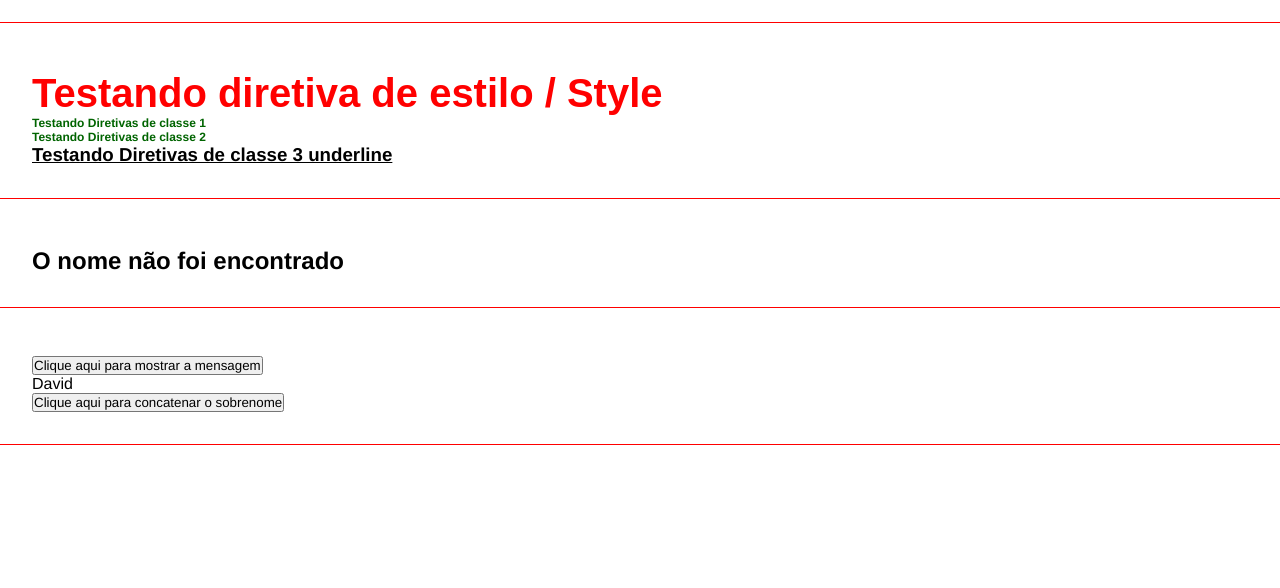
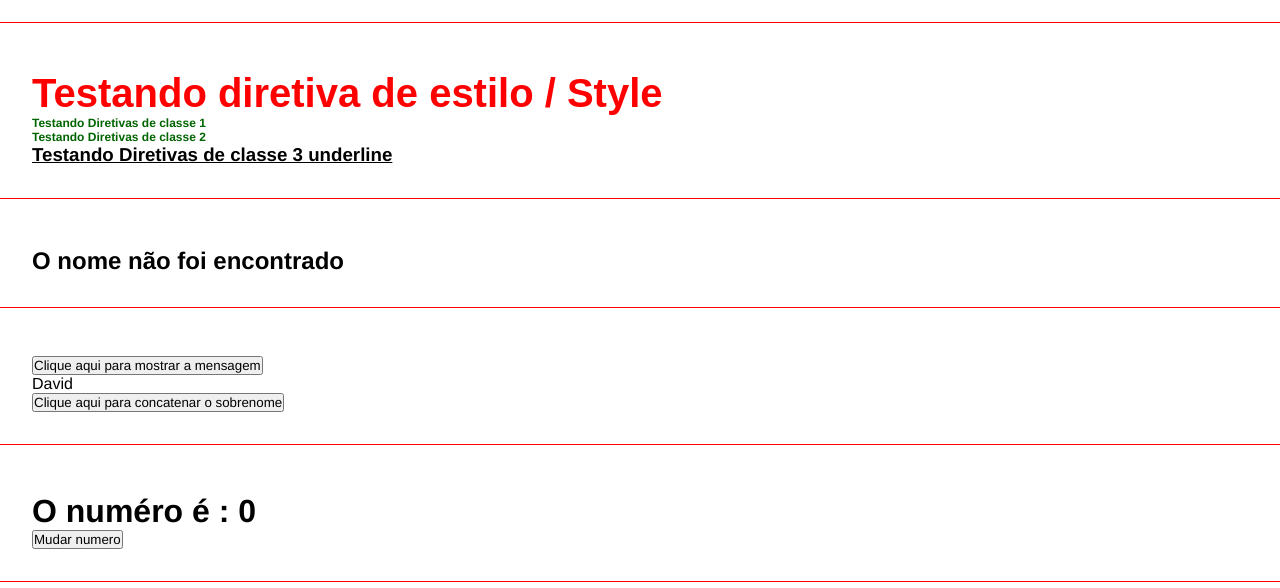
Before and after one commit to davaosantos/Angular-Battisti, an Angular app: page / in a window 1280 px wide. Shown: the part 606-1194 px from the top of the page. Built offline with nearby package versions, Linux system fonts and the light colour scheme.

Commit message:
11 - Emitindo eventos

```diff
--- a/src/app/app.component.html
+++ b/src/app/app.component.html
@@ -10,3 +10,4 @@
 <app-directives></app-directives>
 <app-if-render></app-if-render>
 <app-eventos></app-eventos>
+<app-emitter></app-emitter>
--- a/src/app/app.component.ts
+++ b/src/app/app.component.ts
@@ -7,10 +7,11 @@
 import { DirectivesComponent } from "./components/directives/directives.component";
 import { IfRenderComponent } from "./components/if-render/if-render.component";
 import { EventosComponent } from "./components/eventos/eventos.component";
+import { EmitterComponent } from "./components/emitter/emitter.component";
 
 @Component({
   selector: 'app-root',
-  imports: [RouterOutlet, FirstComponentComponent, SecondComponentComponent, ParentDataComponent, DirectivesComponent, CommonModule, IfRenderComponent, EventosComponent],
+  imports: [RouterOutlet, FirstComponentComponent, SecondComponentComponent, ParentDataComponent, DirectivesComponent, CommonModule, IfRenderComponent, EventosComponent, EmitterComponent],
   templateUrl: './app.component.html',
   styleUrl: './app.component.css'
 })
--- /dev/null
+++ b/src/app/components/change-number/change-number.component.html
@@ -0,0 +1,2 @@
+
+<button (click)="handleClick()">Mudar numero</button>
--- /dev/null
+++ b/src/app/components/change-number/change-number.component.ts
@@ -0,0 +1,16 @@
+import { Component , Output, EventEmitter} from '@angular/core';
+
+@Component({
+  selector: 'app-change-number',
+  imports: [],
+  templateUrl: './change-number.component.html',
+  styleUrl: './change-number.component.css'
+})
+export class ChangeNumberComponent {
+
+  @Output() changeNumber : EventEmitter<any> = new EventEmitter();
+
+  handleClick(){
+    this.changeNumber.emit();
+  }
+}
--- /dev/null
+++ b/src/app/components/emitter/emitter.component.html
@@ -0,0 +1,4 @@
+<div class="class">
+    <h1>O numéro é : {{myNumber}}</h1>
+    <app-change-number (changeNumber)="onChangeNumber()"></app-change-number>
+</div>
--- /dev/null
+++ b/src/app/components/emitter/emitter.component.ts
@@ -0,0 +1,17 @@
+import { Component } from '@angular/core';
+import { ChangeNumberComponent } from "../change-number/change-number.component";
+
+@Component({
+  selector: 'app-emitter',
+  imports: [ChangeNumberComponent],
+  templateUrl: './emitter.component.html',
+  styleUrl: './emitter.component.css'
+})
+export class EmitterComponent {
+
+  myNumber : number = 0;
+
+  onChangeNumber(){
+    this.myNumber = Math.floor(Math.random() * 10)
+  }
+}
```
Also changed, not shown: src/app/components/change-number/change-number.component.css (added), src/app/components/emitter/emitter.component.css (added), 2 other files (tests, documents, lock files or other folders).
